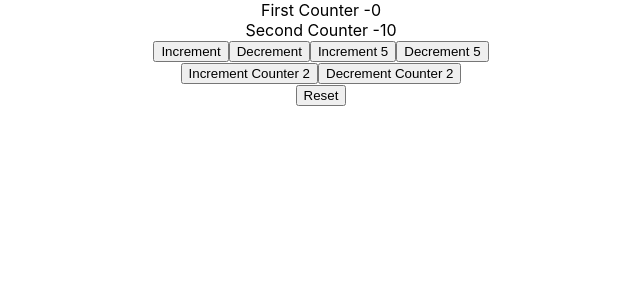
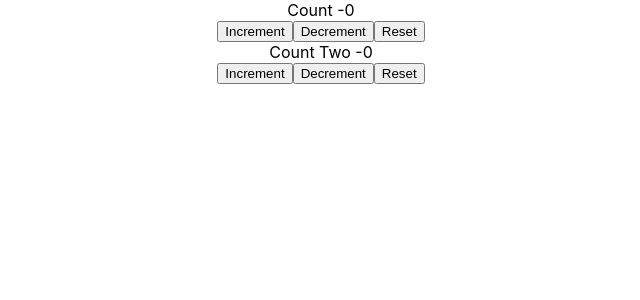
Before and after one commit to nilankh/react-hooks, a React (Create React App) app: page / in a window 1280 px wide. Shown: the top 300 px of the page, without its empty margins (319-959 px from the left). Built offline with nearby package versions, Linux system fonts and the light colour scheme.

Commit message:
multiple useReducers

```diff
--- a/src/App.js
+++ b/src/App.js
@@ -19,6 +19,7 @@
 import ComponentC from "./components/ComponentC";
 import CounterOne from "./components/CounterOne";
 import CounterTwo from "./components/CounterTwo";
+import CounterThree from "./components/CounterThree";
 
 export const UserContext = React.createContext();
 export const ChannelContext = React.createContext();
@@ -26,7 +27,8 @@
   return (
     <div className="App">
 
-      <CounterTwo />
+      <CounterThree />
+      {/* <CounterTwo /> */}
       {/* <CounterOne /> */}
       {/* <UserContext.Provider value={"Nilank"}>
         <ChannelContext.Provider value={'Ninja'}>
--- /dev/null
+++ b/src/components/CounterThree.js
@@ -0,0 +1,36 @@
+// Lecture 21 Multiple useReducer
+
+import React, { useReducer } from "react";
+
+const initialState = 0;
+const reducer = (state, action) => {
+  switch (action) {
+    case "increment":
+      return state + 1;
+    case "decrement":
+      return state - 1;
+    case "reset":
+      return initialState;
+    default:
+      return state;
+  }
+};
+
+function CounterThree() {
+  const [count, dispatch] = useReducer(reducer, initialState);
+    const [countTwo, dispatchTwo] = useReducer(reducer, initialState)
+  return (
+    <div>
+      <div>Count -{count}</div>
+      <button onClick={() => dispatch("increment")}>Increment</button>
+      <button onClick={() => dispatch("decrement")}>Decrement</button>
+      <button onClick={() => dispatch("reset")}>Reset</button>
+      <div>Count Two -{countTwo}</div>
+      <button onClick={() => dispatchTwo("increment")}>Increment</button>
+      <button onClick={() => dispatchTwo("decrement")}>Decrement</button>
+      <button onClick={() => dispatchTwo("reset")}>Reset</button>
+    </div>
+  );
+}
+
+export default CounterThree;
```
